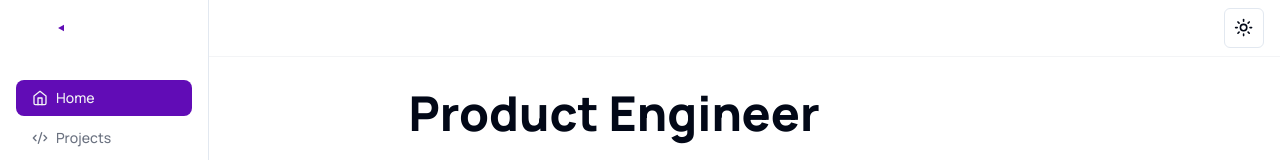
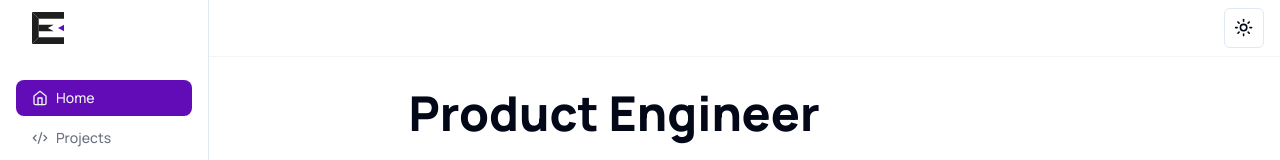
Before and after one commit to ethrmor/ethanos, a Next.js app: page / in a window 1280 px wide. Shown: the top 160 px of the page. Built offline with nearby package versions, Linux system fonts and the light colour scheme.

Commit message:
fix(navigation-menu.tsx): fix logo image source based on theme to display the correct logo

```diff
--- a/src/components/navigation/navigation-menu.tsx
+++ b/src/components/navigation/navigation-menu.tsx
@@ -29,7 +29,7 @@ export function NavigationMenu() {
       <div className='flex flex-col overflow-auto'>
         <div className='sticky top-0 flex items-center px-8 py-3'>
           <Image
-            src={theme === 'light' ? '/logo.svg' : '/logo-white.svg'}
+            src={theme === 'dark' ? '/logo-white.svg' : '/logo.svg'}
             width={32}
             height={32}
             alt='Logo'
```
